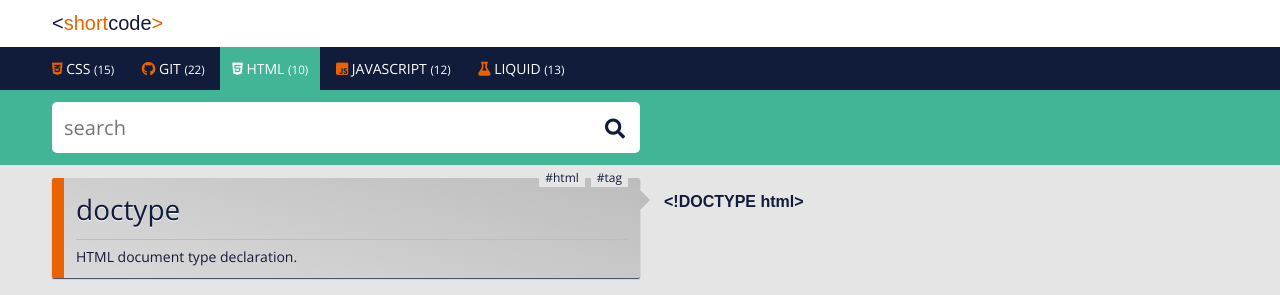
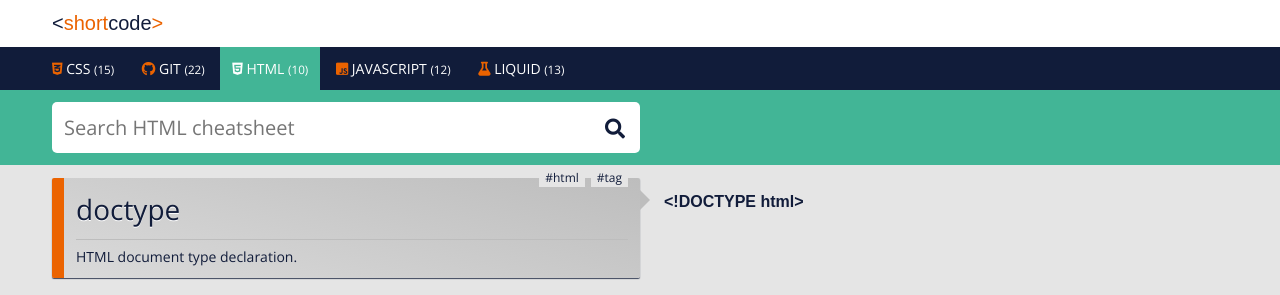
Before and after one commit to proochster/shortcode, a Jekyll site: the page built from code_html.html, in a window 1280 px wide. Shown: the top 295 px of the page. Built offline with Jekyll 4.4.1, drawn with Linux system fonts in a browser that asks for light colours; some web fonts are replaced.

Commit message:
^ Custom search placeholder

```diff
--- a/_includes/search.html
+++ b/_includes/search.html
@@ -1,7 +1,7 @@
 <div class="search">
     <div class="wrapper">
         <div class="search__wrapper">
-            <input type="text" name="search" placeholder="search" class="search__input">
+            <input type="text" name="search" placeholder="Search {{page.title}}" class="search__input">
         </div>
     </div>
 </div>
```
